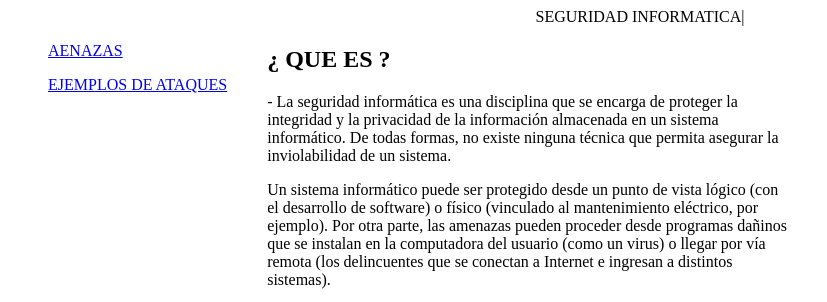
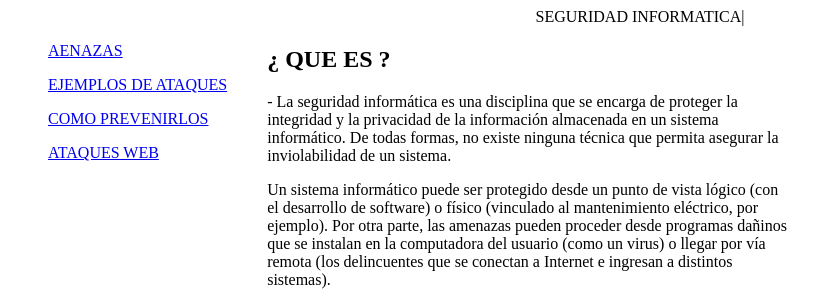
Before and after one commit to Falancherosp/HTML-5-3-LECTURAS, a plain HTML site: page index.html in a window 1280 px wide. Shown: the part 422-724 px from the top of the page, 0-827 px from the left. Drawn offline with Linux system fonts and the light colour scheme.

Commit message:
Update index.html

```diff
--- a/index.html
+++ b/index.html
@@ -39,10 +39,14 @@
  	<blockquote>AENAZAS</blockquote> </a>
     <a href="https://falancherosp.github.io/HTML-5-3.2-LECTURAS-ATAQUES-/">
   	<blockquote>EJEMPLOS DE ATAQUES</blockquote></a>
+    <a href="https://falancherosp.github.io/HTML-5-3.3-LECTURAS-PREVENIR-/">
+    <blockquote>COMO PREVENIRLOS</blockquote></a>
+    <a href="https://falancherosp.github.io/HTML-5-3.4-LECTURAS-ATAQUES.WEB-/">
+    <blockquote>ATAQUES WEB</blockquote></a>
    	</aside>
     <h2> ¿ QUE ES ? </h2>
     <aside id="asa2">
-    <figure>
+    <figure id="ALINEA-D">
     <img src="http://1.bp.blogspot.com/-3NK3M3r2IQk/UEeMNDULvUI/AAAAAAAAAtE/4fv02fDx1MM/s1600/Seguridad-informatica.jpg"
     </figure>
     </aside>
```
